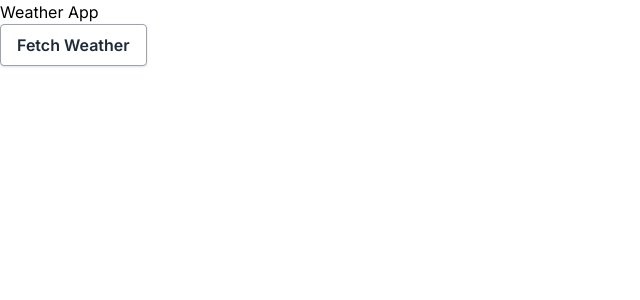
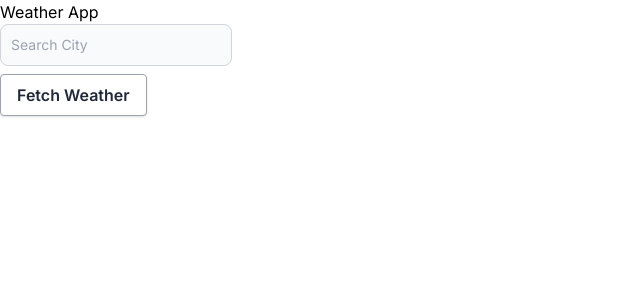
Before and after one commit to techloset/Weather_App_Talha1, a Next.js app: page / in a window 1280 px wide. Shown: the top 300 px of the page, without its empty margins (0-640 px from the left). Built offline with nearby package versions, Linux system fonts and the light colour scheme.

Commit message:
fetching weather data

```diff
--- a/src/app/page.js
+++ b/src/app/page.js
@@ -1,33 +1,54 @@
-"use client"
+"use client";
 
-import React, { useState } from 'react'
-import axios from 'axios'
+import React, { useState } from "react";
+import axios from "axios";
+import Image from "next/image";
+
 
 const page = () => {
-const [city, setCity] = useState('')
-const [weather, setWeather] = useState({})
-const [loader, setLoader] = useState(false)
+  const [city, setCity] = useState("");
+  const [weather, setWeather] = useState({});
+  const [loader, setLoader] = useState(false);
 
-const url = `https://api.openweathermap.org/data/2.5/weather?q=dubai&appid=${process.env.NEXT_PUBLIC_WEATHER_KEY}`
+  // console.log(city);
 
-const fetchWeather=(e)=>{
-  e.preventDefault()
-  setLoader(true)
+  const url = `https://api.openweathermap.org/data/2.5/weather?q=${city }&units=metric&appid=${process.env.NEXT_PUBLIC_WEATHER_KEY}`;
 
-  axios.get(url).then((response) => {
-    setWeather(response.data)
-    console.log("response.data" ,response.data);
-  })
-  setCity('')
-  setLoader(false)
-}
+  const fetchWeather = (e) => {
+    e.preventDefault();
+    setLoader(true);
 
-return (
+    axios.get(url).then((response) => {
+      setWeather(response.data);
+      console.log( response.data);
+    });
+    setCity("");
+    setLoader(false);
+  };
+
+  return (
     <div>
       <h1>Weather App</h1>
-      <button onClick={fetchWeather} className='bg-white hover:bg-gray-100 text-gray-800 font-semibold py-2 px-4 border border-gray-400 rounded shadow'>Fetch Weather</button>
+
+      <input
+        type="text"
+        class="bg-gray-50 border border-gray-300 text-gray-900 text-sm rounded-lg focus:ring-blue-500 focus:border-blue-500 block  p-2.5  dark:border-gray-600 dark:placeholder-gray-400  dark:focus:ring-blue-500 dark:focus:border-blue-500"
+        placeholder="Search City"
+        required
+        onChange={(e)=> setCity(e.target.value)}
+      />
+      <button
+        onClick={fetchWeather}
+        className="bg-white mt-2 hover:bg-gray-100 text-gray-800 font-semibold py-2 px-4 border border-gray-400 rounded shadow"
+      >
+        Fetch Weather
+      </button>
+
+      {weather.weather && (
+        <p>{weather.weather[0].main}</p>
+      )}
     </div>
-  )
-}
+  );
+};
 
-export default page
+export default page;
```
